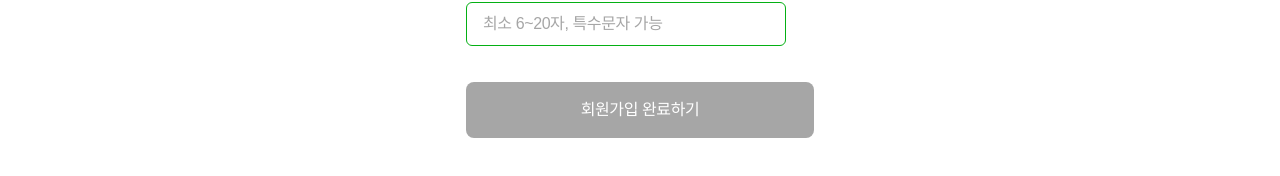
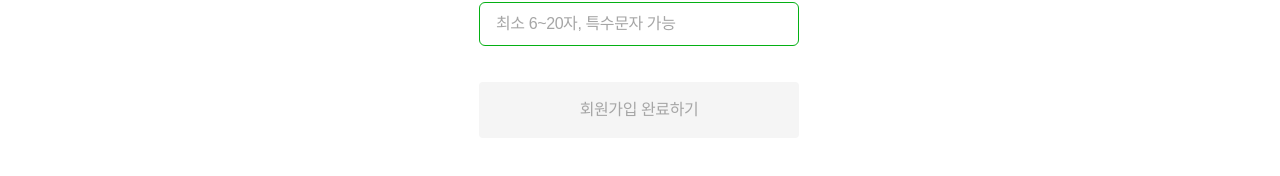
Before and after one commit to ZZANTech/ZZANTech-Fe, a Next.js app: page /signUp in a window 1280 px wide. Shown: the part 508-684 px from the top of the page. Built offline with nearby package versions, Linux system fonts and the light colour scheme; no server answers; a web font is replaced by a local one.

Commit message:
design: 회원가입 버튼 공용 컴포넌트(button) 적용

```diff
--- a/src/app/(auth)/signUp/_components/SignUpContainer.tsx
+++ b/src/app/(auth)/signUp/_components/SignUpContainer.tsx
@@ -5,6 +5,7 @@ import EmailForm from "@/app/(auth)/signUp/_components/EmailForm";
 import NicknameForm from "@/app/(auth)/signUp/_components/NicknameForm";
 import PasswordForm from "@/app/(auth)/signUp/_components/PasswordForm";
 import RecheckPasswordForm from "@/app/(auth)/signUp/_components/RecheckPasswordForm";
+import Button from "@/components/Button";
 import useAlertModal from "@/hooks/useAlertModal";
 import { TUserInsert } from "@/types/user.type";
 import { useRouter } from "next/navigation";
@@ -25,12 +26,12 @@ function SignUpContainer() {
   const handleClickSignUp = async () => {
     const data: TUserInsert = { email, nickname, password, confirmPassword };
     if (!(emailDup && nicknameDup && passwordValid && confirmPassword === password)) {
-      modal.displayDefaultAlert("이메일 및 닉네임 중복확인, 비밀번호, 비밀번호 확인을 다시 확인해주세요.");
+      modal.displayDefaultAlert("이메일/닉네임 중복확인 또는 비밀번호, 비밀번호 확인을 다시 확인해주세요.");
       return;
     }
     try {
       await signUp(data);
-      modal.displayDefaultAlert("회원가입이 성공되었습니다.");
+      modal.displayDefaultAlert("회원가입 성공!");
       router.replace("/login");
     } catch (error: any) {
       alert(error.message);
@@ -50,13 +51,14 @@ function SignUpContainer() {
           password={password}
           setConfirmPasswordValid={setConfirmPasswordValid}
         />
-        <button
-          className={`mx-auto w-[348px] h-14 px-4 text-center text-white rounded-lg ${emailDup && nicknameDup && passwordValid && confirmPassword === password ? "bg-black" : "bg-gray-400"}`}
+        <Button
+          size={"large"}
+          rounded={"medium"}
+          disabled={!(emailDup && nicknameDup && passwordValid && confirmPassword === password)}
           onClick={handleClickSignUp}
-          disabled={!(emailDup && nicknameDup && passwordValid && confirmPassword === password)}
         >
           회원가입 완료하기
-        </button>
+        </Button>
       </div>
     </div>
   );
```
